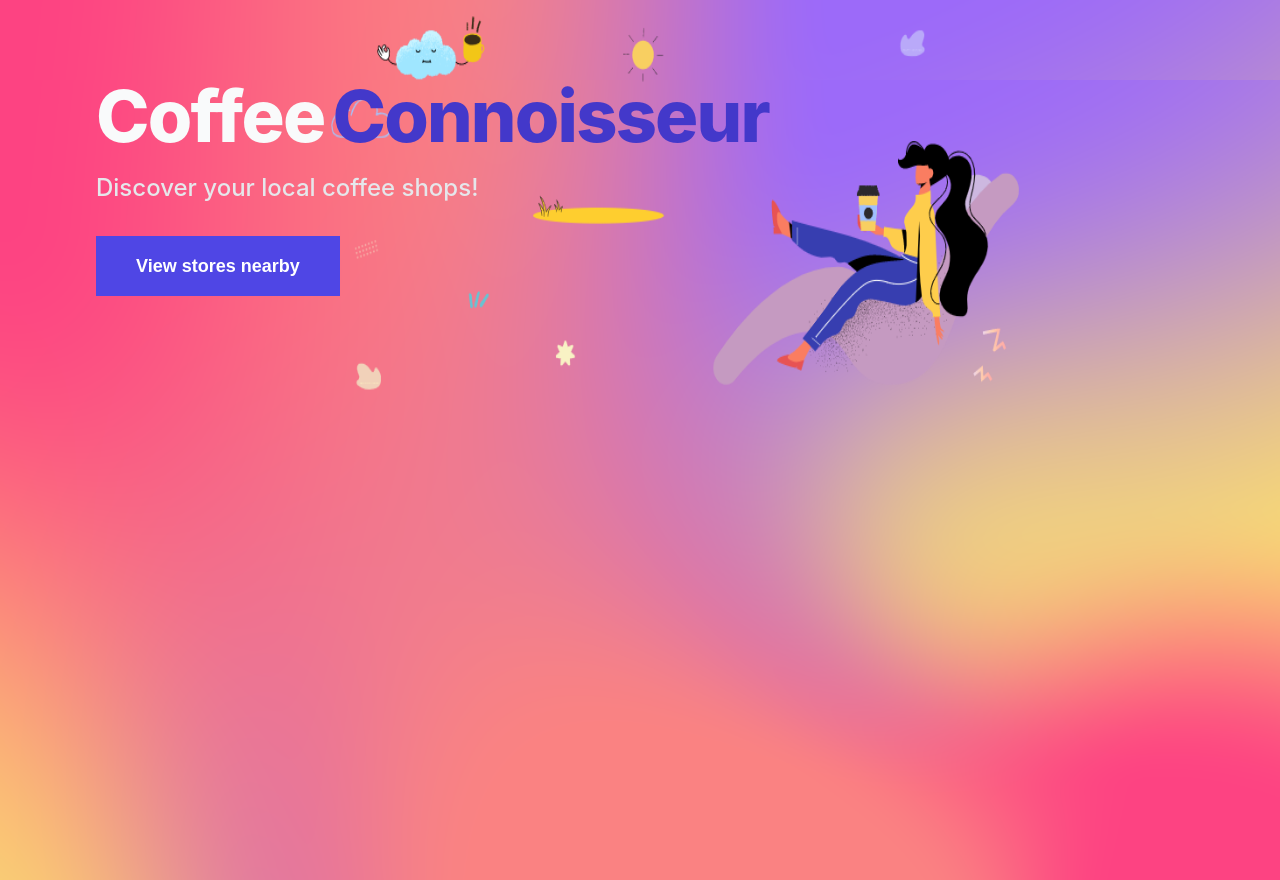
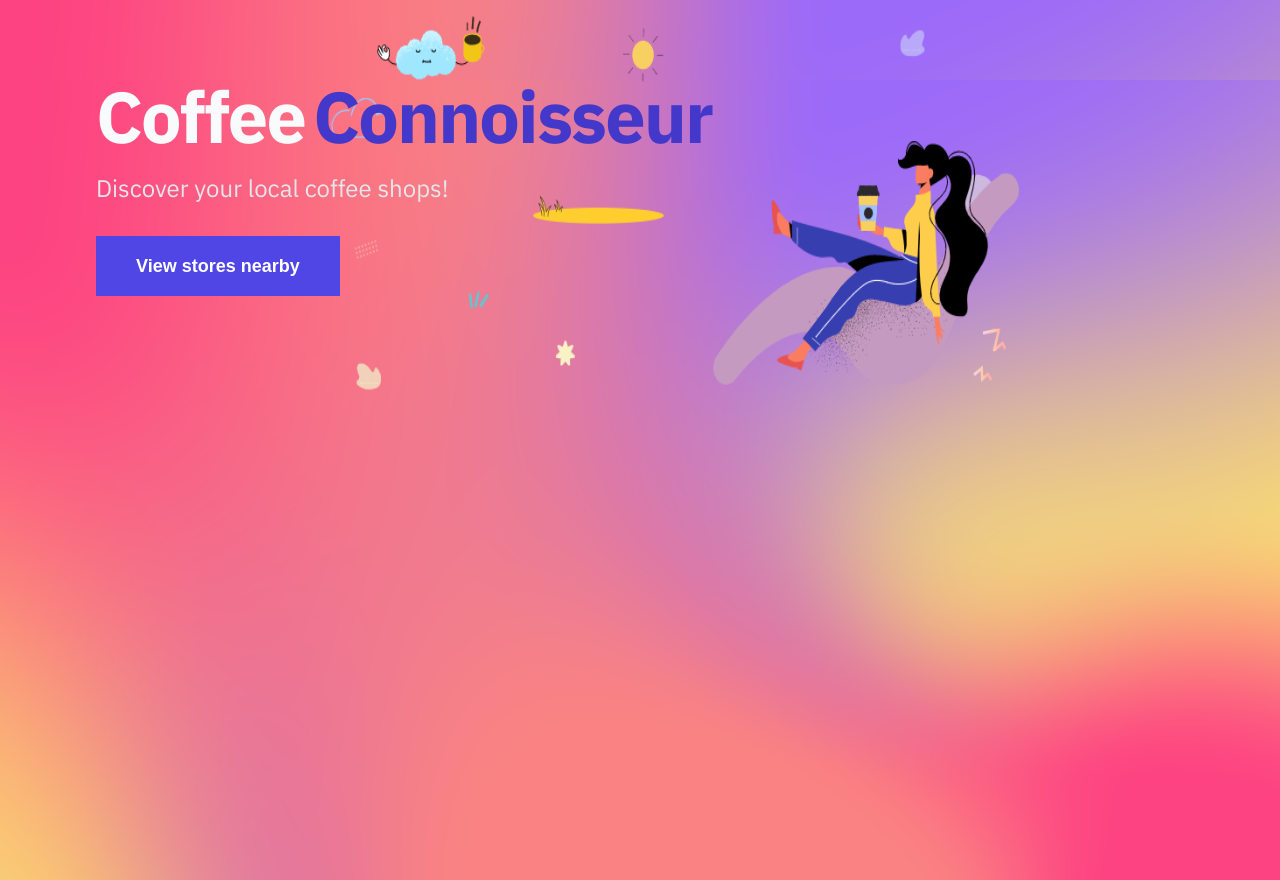
Before and after one commit to danielkim2711/next-discover-coffee-stores, a Next.js app: page / in a window 1280 px wide. Built offline with nearby package versions, Linux system fonts and the light colour scheme.

Commit message:
Add custom fonts

```diff
--- /dev/null
+++ b/pages/_document.js
@@ -0,0 +1,20 @@
+import { Html, Head, Main, NextScript } from 'next/document';
+
+export default function Document() {
+  return (
+    <Html>
+      <Head>
+        <link rel='preconnect' href='https://fonts.googleapis.com' />
+        <link rel='preconnect' href='https://fonts.gstatic.com' crossorigin />
+        <link
+          href='https://fonts.googleapis.com/css2?family=IBM+Plex+Sans:wght@400;600;700&display=swap'
+          rel='stylesheet'
+        />
+      </Head>
+      <body>
+        <Main />
+        <NextScript />
+      </body>
+    </Html>
+  );
+}
--- a/styles/globals.css
+++ b/styles/globals.css
@@ -9,8 +9,9 @@ html,
 body {
   padding: 0;
   margin: 0;
-  font-family: -apple-system, BlinkMacSystemFont, Segoe UI, Roboto, Oxygen,
-    Ubuntu, Cantarell, Fira Sans, Droid Sans, Helvetica Neue, sans-serif;
+  font-family: 'IBM Plex Sans', -apple-system, BlinkMacSystemFont, Segoe UI,
+    Roboto, Oxygen, Ubuntu, Cantarell, Fira Sans, Droid Sans, Helvetica Neue,
+    sans-serif;
   background-image: url('/static/background.png');
   background-position: 50%;
   background-repeat: no-repeat;
```
